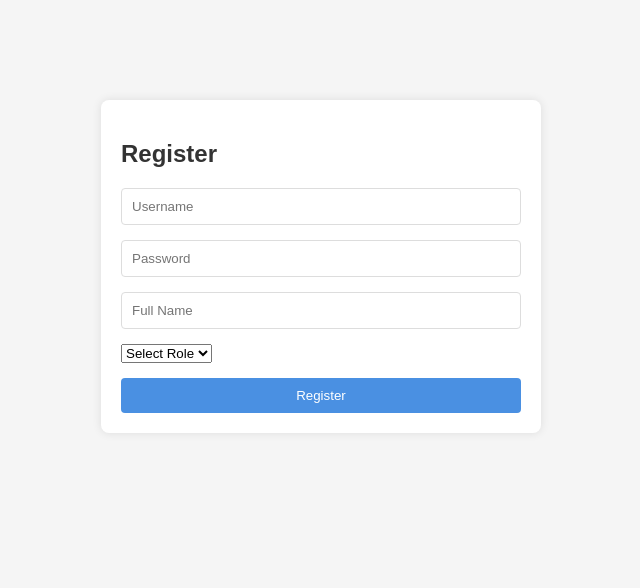
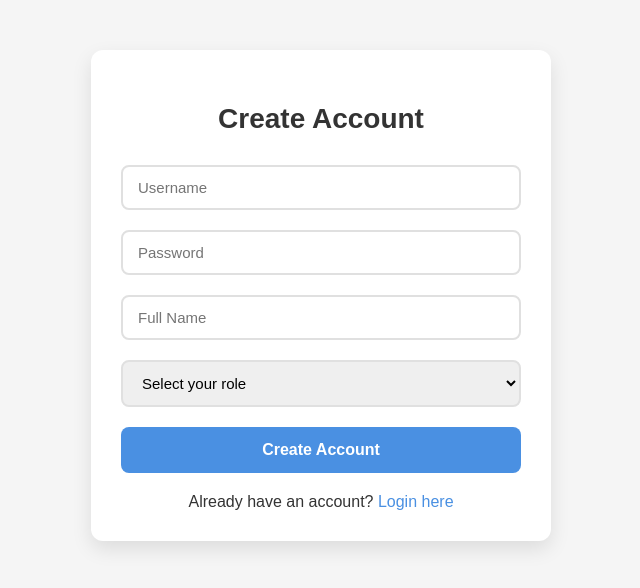
Before and after one commit to iAmNsengi/student-management-php, a PHP site: page /auth/register.php in a window 1280 px wide. Shown: the top 588 px of the page, without its empty margins (319-959 px from the left). Run offline with PHP 8.4, Linux system fonts and the light colour scheme.

Commit message:
fix: register UI

```diff
--- a/assets/css/style.css
+++ b/assets/css/style.css
@@ -16,39 +16,87 @@ body {
 
 .login-container {
   max-width: 400px;
-  margin: 100px auto;
-  padding: 20px;
+  margin: 50px auto;
+  padding: 30px;
   background: white;
-  border-radius: 8px;
-  box-shadow: 0 0 10px rgba(0, 0, 0, 0.1);
+  border-radius: 12px;
+  box-shadow: 0 8px 20px rgba(0, 0, 0, 0.1);
 }
 
 .form-group {
-  margin-bottom: 15px;
+  margin-bottom: 20px;
+  position: relative;
 }
 
 input[type="text"],
 input[type="password"],
-input[type="email"] {
+input[type="email"],
+select {
   width: 100%;
-  padding: 10px;
-  border: 1px solid #ddd;
-  border-radius: 4px;
+  padding: 12px 15px;
+  border: 2px solid #e0e0e0;
+  border-radius: 8px;
   box-sizing: border-box;
+  font-size: 15px;
+  transition: all 0.3s ease;
+}
+
+input[type="text"]:focus,
+input[type="password"]:focus,
+input[type="email"]:focus,
+select:focus {
+  border-color: var(--primary-color);
+  outline: none;
+  box-shadow: 0 0 0 3px rgba(74, 144, 226, 0.1);
 }
 
 .btn-primary {
   background-color: var(--primary-color);
   color: white;
-  padding: 10px 20px;
+  padding: 14px 20px;
   border: none;
-  border-radius: 4px;
+  border-radius: 8px;
   cursor: pointer;
   width: 100%;
+  font-size: 16px;
+  font-weight: 600;
+  transition: all 0.3s ease;
 }
 
 .btn-primary:hover {
-  opacity: 0.9;
+  background-color: #357abd;
+  transform: translateY(-1px);
+}
+
+.error-message {
+  background-color: #fff2f2;
+  color: var(--error-color);
+  padding: 12px;
+  border-radius: 8px;
+  margin-bottom: 20px;
+  border: 1px solid #ffcdd2;
+}
+
+h2 {
+  color: var(--text-color);
+  text-align: center;
+  margin-bottom: 30px;
+  font-size: 28px;
+}
+
+.login-link {
+  text-align: center;
+  margin-top: 20px;
+}
+
+.login-link a {
+  color: var(--primary-color);
+  text-decoration: none;
+  font-weight: 500;
+}
+
+.login-link a:hover {
+  text-decoration: underline;
 }
 
 .alert {
--- a/auth/register.php
+++ b/auth/register.php
@@ -51,13 +51,15 @@ if ($_SERVER["REQUEST_METHOD"] == "POST") {
 <html lang="en">
 <head>
     <meta charset="UTF-8">
+    <meta name="viewport" content="width=device-width, initial-scale=1.0">
     <title>Register - Student Management System</title>
     <link rel="stylesheet" href="../assets/css/style.css">
+    <link href="https://fonts.googleapis.com/css2?family=Inter:wght@400;500;600&display=swap" rel="stylesheet">
 </head>
 <body>
     <div class="login-container">
         <form action="<?php echo htmlspecialchars($_SERVER["PHP_SELF"]); ?>" method="post">
-            <h2>Register</h2>
+            <h2>Create Account</h2>
             <?php if ($error_message): ?>
                 <div class="error-message"><?php echo $error_message; ?></div>
             <?php endif; ?>
@@ -72,26 +74,39 @@ if ($_SERVER["REQUEST_METHOD"] == "POST") {
             </div>
             <div class="form-group">
                 <select name="role" id="role" required>
-                    <option value="">Select Role</option>
+                    <option value="">Select your role</option>
                     <option value="Student">Student</option>
                     <option value="Teacher">Teacher</option>
                 </select>
             </div>
             <div class="form-group student-fields" style="display:none;">
-                <input type="text" name="class" placeholder="Class">
+                <input type="text" name="class" placeholder="Enter your class">
             </div>
             <div class="form-group teacher-fields" style="display:none;">
-                <input type="text" name="department" placeholder="Department">
+                <input type="text" name="department" placeholder="Enter your department">
             </div>
-            <button type="submit" class="btn-primary">Register</button>
+            <button type="submit" class="btn-primary">Create Account</button>
+            <div class="login-link">
+                Already have an account? <a href="login.php">Login here</a>
+            </div>
         </form>
     </div>
+
     <script>
         document.getElementById('role').addEventListener('change', function() {
-            document.querySelector('.student-fields').style.display =
-                this.value === 'Student' ? 'block' : 'none';
-            document.querySelector('.teacher-fields').style.display =
-                this.value === 'Teacher' ? 'block' : 'none';
+            const studentFields = document.querySelector('.student-fields');
+            const teacherFields = document.querySelector('.teacher-fields');
+
+            studentFields.style.display = this.value === 'Student' ? 'block' : 'none';
+            teacherFields.style.display = this.value === 'Teacher' ? 'block' : 'none';
+
+            if (this.value === 'Student') {
+                document.querySelector('[name="class"]').required = true;
+                document.querySelector('[name="department"]').required = false;
+            } else if (this.value === 'Teacher') {
+                document.querySelector('[name="class"]').required = false;
+                document.querySelector('[name="department"]').required = true;
+            }
         });
     </script>
 </body>
```
